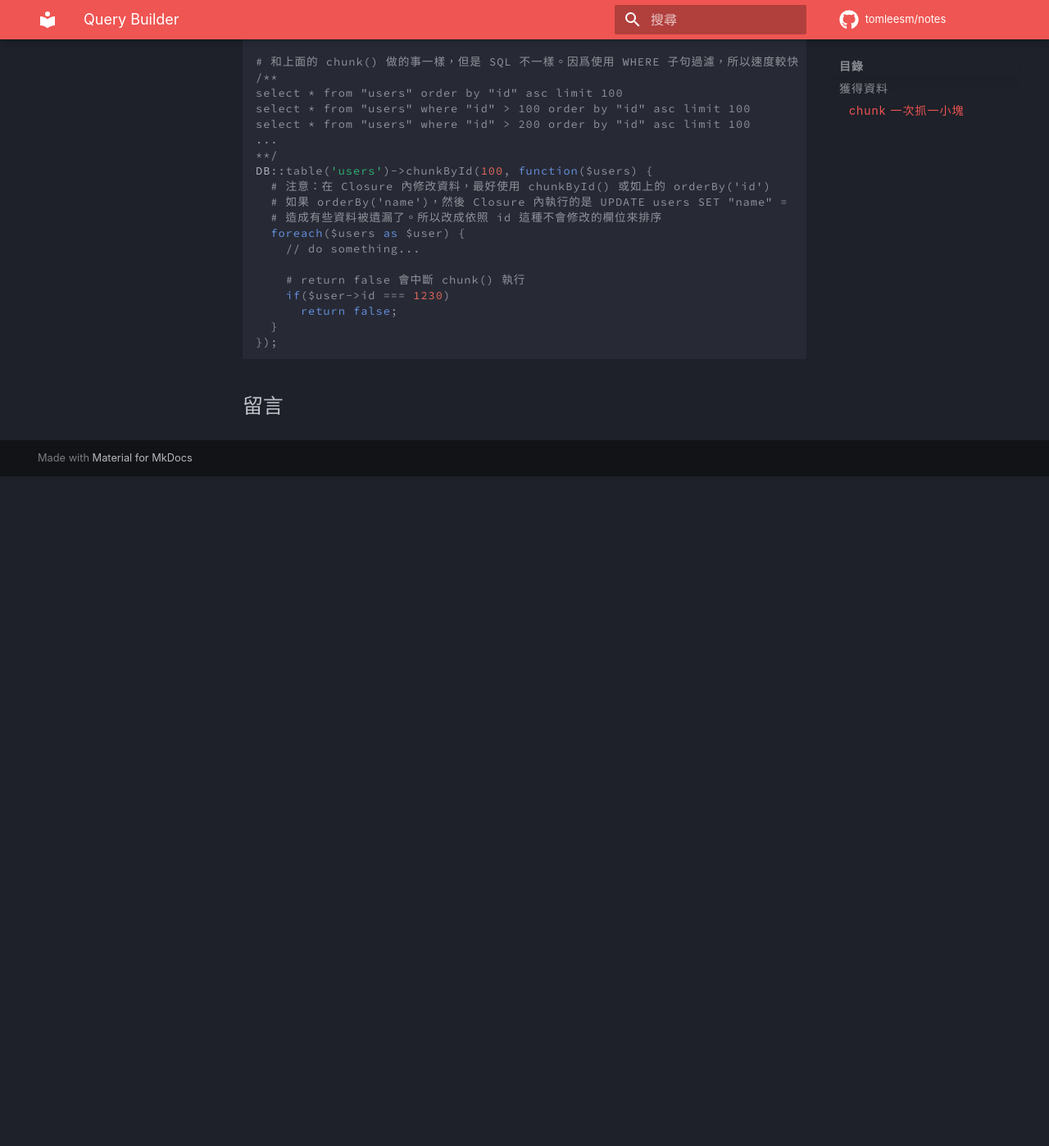
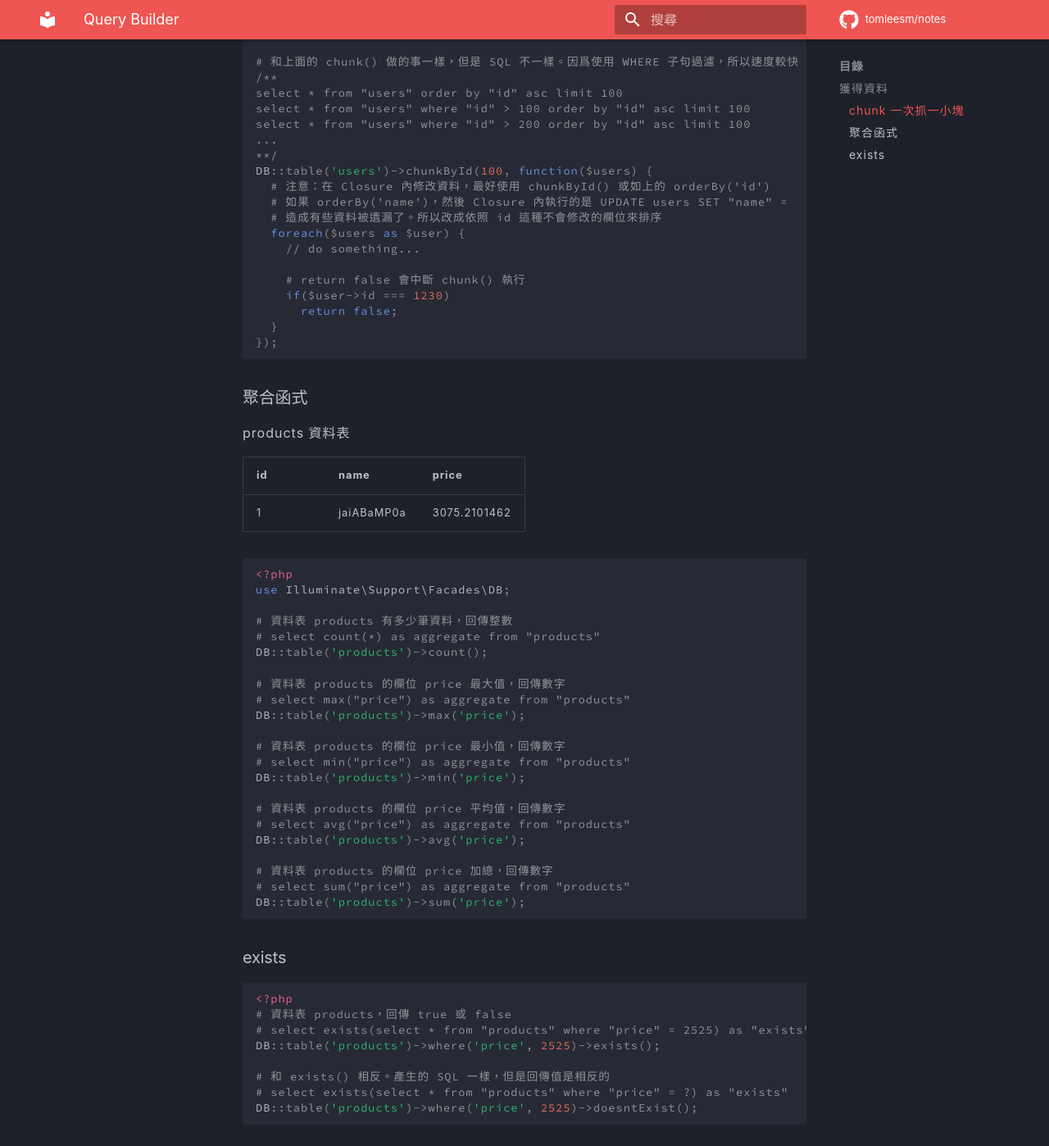
Before and after one commit to tomleesm/notes, an MkDocs documentation site: the page built from docs/laravel-docs/database/query-builder.md, in a window 1280 px wide and 1400 px high, scrolled down 1478 px. Shown: the whole window at 82% size. Built offline with MkDocs 1.6.1 and Material for MkDocs 9.7.7, drawn with Linux system fonts in a browser that asks for light colours; comment, search, counter and statistics services are not loaded; before the commit the page ends 2059 px from its top, so only the background shows below that.

Commit message:
Laravel Query Builder: 聚合函式, exists()

````diff
--- a/docs/laravel-docs/database/query-builder.md
+++ b/docs/laravel-docs/database/query-builder.md
@@ -87,3 +87,49 @@ DB::table('users')->chunkById(100, function($users) {
   }
 });
 ```
+
+### 聚合函式
+
+products 資料表
+
+| id | name | price |
+| --- | ----- | ----- |
+| 1 | jaiABaMP0a | 3075.2101462 |
+
+```php
+<?php
+use Illuminate\Support\Facades\DB;
+
+# 資料表 products 有多少筆資料，回傳整數
+# select count(*) as aggregate from "products"
+DB::table('products')->count();
+
+# 資料表 products 的欄位 price 最大值，回傳數字
+# select max("price") as aggregate from "products"
+DB::table('products')->max('price');
+
+# 資料表 products 的欄位 price 最小值，回傳數字
+# select min("price") as aggregate from "products"
+DB::table('products')->min('price');
+
+# 資料表 products 的欄位 price 平均值，回傳數字
+# select avg("price") as aggregate from "products"
+DB::table('products')->avg('price');
+
+# 資料表 products 的欄位 price 加總，回傳數字
+# select sum("price") as aggregate from "products"
+DB::table('products')->sum('price');
+```
+
+### exists
+
+``` php
+<?php
+# 資料表 products，回傳 true 或 false
+# select exists(select * from "products" where "price" = 2525) as "exists"
+DB::table('products')->where('price', 2525)->exists();
+
+# 和 exists() 相反。產生的 SQL 一樣，但是回傳值是相反的
+# select exists(select * from "products" where "price" = ?) as "exists"
+DB::table('products')->where('price', 2525)->doesntExist();
+```
````
